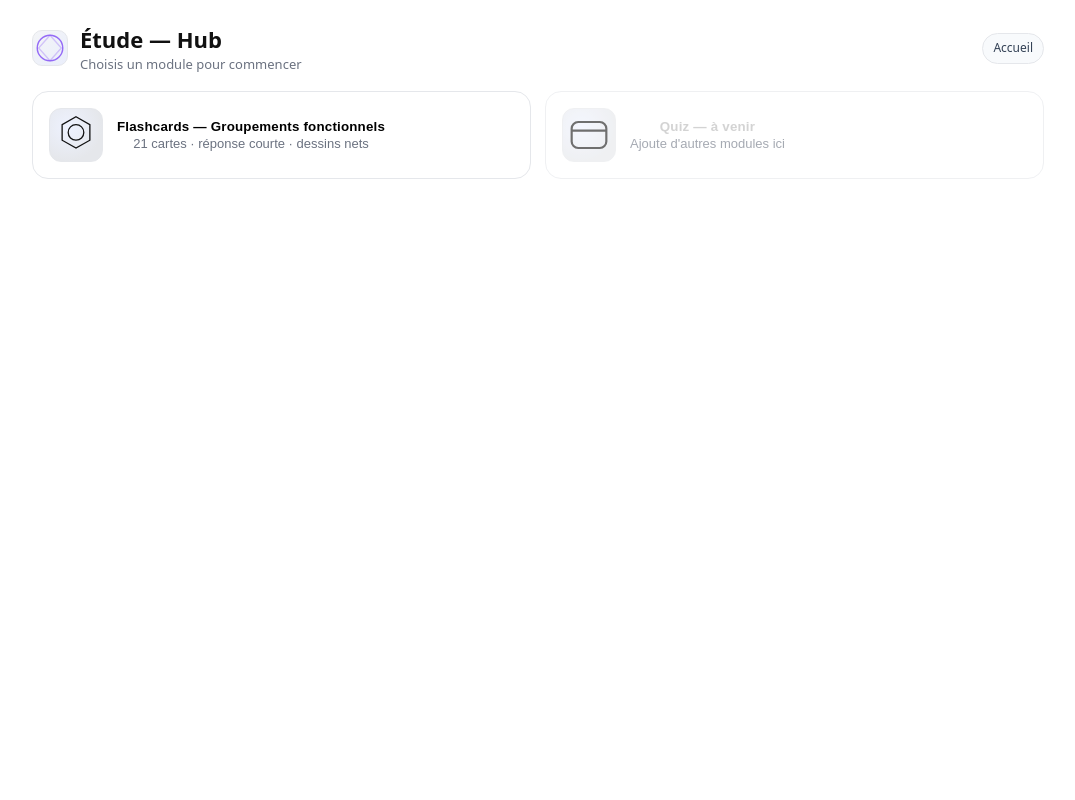
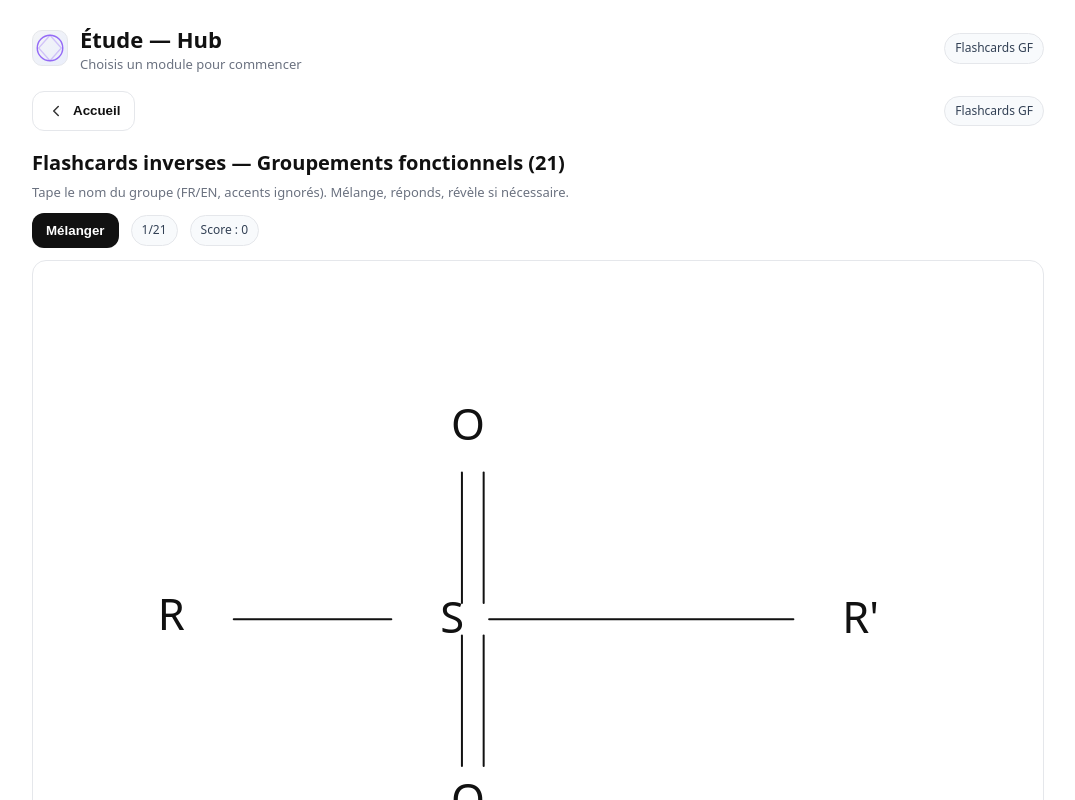
Before and after one commit to antoinefaubertschwab/studying-with-schwab, a plain HTML site: page index.html in a window 1280 px wide. Both pictures are taken after a click on the button 383 px from the left and 134 px from the top of the page. Shown: the top 800 px of the page, without its empty margins (102-1177 px from the left). Drawn offline with Linux system fonts and the light colour scheme.

Commit message:
Update index.html

```diff
--- a/index.html
+++ b/index.html
@@ -9,6 +9,7 @@
     *{box-sizing:border-box}
     html,body{height:100%}
     body{margin:0;background:var(--bg);color:var(--ink);font:16px/1.4 ui-sans-serif,system-ui,-apple-system,Segoe UI,Roboto,Helvetica,Arial,"Apple Color Emoji","Segoe UI Emoji"}
+    [hidden]{display:none !important}
     .shell{max-width:1060px;margin:0 auto;padding:24px}
     .top{display:flex;align-items:center;justify-content:space-between;gap:12px;margin-bottom:18px}
     .brand{display:flex;align-items:center;gap:12px}
@@ -16,8 +17,6 @@
     .logo svg{opacity:.9}
     h1{font-size:22px;margin:0}
     .sub{color:var(--muted);font-size:13px;margin:0}
-
-    /* Home grid */
     .apps{display:grid;grid-template-columns:repeat(auto-fit,minmax(240px,1fr));gap:14px;margin-top:10px}
     .app{background:var(--card);border:1px solid var(--border);border-radius:16px;padding:16px;display:flex;gap:14px;align-items:center;cursor:pointer;transition:.2s transform,.2s border-color,.2s box-shadow}
     .app:hover{transform:translateY(-2px);border-color:#d1d5db;box-shadow:0 6px 24px rgba(17,24,39,.08)}
@@ -27,12 +26,6 @@
     .app .meta .title{font-weight:700;letter-spacing:.2px}
     .app .meta .desc{color:var(--muted);font-size:13px;margin-top:2px}
     .pill{display:inline-flex;align-items:center;gap:8px;background:#f8fafc;border:1px solid var(--border);padding:6px 10px;border-radius:999px;color:#334155;font-size:12px}
-
-    /* Views */
-    .view{display:none}
-    .view.show{display:block}
-
-    /* Quiz inner UI */
     .row{display:flex;align-items:center;gap:12px;margin:12px 0}
     .btn{background:#111;color:#fff;border:0;border-radius:12px;padding:10px 14px;font-weight:600;cursor:pointer}
     .btn:active{transform:translateY(1px)}
@@ -73,9 +66,9 @@
       <div class="pill" id="breadcrumbs">Accueil</div>
     </div>
 
-    <section id="home" class="view show">
+    <section id="home">
       <div class="apps">
-        <button class="app" id="open-gf">
+        <button class="app" id="open-gf" type="button">
           <div class="icon">
             <svg width="36" height="36" viewBox="0 0 120 120" xmlns="http://www.w3.org/2000/svg">
               <polygon points="60,18 92,36 92,72 60,90 28,72 28,36" fill="none" stroke="#111" stroke-width="3"/>
@@ -87,7 +80,7 @@
             <div class="desc">21 cartes · réponse courte · dessins nets</div>
           </div>
         </button>
-        <button class="app" disabled style="opacity:.6;cursor:not-allowed">
+        <button class="app" type="button" disabled style="opacity:.6;cursor:not-allowed">
           <div class="icon">
             <svg width="36" height="36" viewBox="0 0 24 24" xmlns="http://www.w3.org/2000/svg">
               <rect x="4" y="6" width="16" height="12" rx="3" stroke="#111" fill="none"/>
@@ -102,9 +95,9 @@
       </div>
     </section>
 
-    <section id="gf" class="view">
+    <section id="gf" hidden>
       <div class="bar">
-        <button class="btn ghost back" id="back-home" aria-label="Retour à l'accueil">
+        <button class="btn ghost back" id="back-home" type="button" aria-label="Retour à l'accueil">
           <svg width="18" height="18" viewBox="0 0 24 24" fill="none" xmlns="http://www.w3.org/2000/svg"><path d="M15 6 L9 12 L15 18" stroke="#111" stroke-width="2" stroke-linecap="round" stroke-linejoin="round"/></svg>
           Accueil
         </button>
@@ -115,7 +108,7 @@
       <p class="sub" style="margin-bottom:12px">Tape le nom du groupe (FR/EN, accents ignorés). Mélange, réponds, révèle si nécessaire.</p>
 
       <div class="row">
-        <button class="btn" id="shuffle">Mélanger</button>
+        <button class="btn" id="shuffle" type="button">Mélanger</button>
         <span class="pill" id="prog"></span>
         <span class="pill" id="score"></span>
       </div>
@@ -125,9 +118,9 @@
       <div class="row grid">
         <input type="text" id="input" placeholder="Ex. alcool, cétone, nitrile…" />
         <div style="display:flex;gap:10px">
-          <button class="btn" id="check">Vérifier</button>
-          <button class="btn alt" id="reveal">Révéler</button>
-          <button class="btn" id="next">Suivant</button>
+          <button class="btn" id="check" type="button">Vérifier</button>
+          <button class="btn alt" id="reveal" type="button">Révéler</button>
+          <button class="btn" id="next" type="button">Suivant</button>
         </div>
       </div>
 
@@ -137,18 +130,18 @@
   </div>
 
   <script>
-    // === Utils ===
+    (function(){
       const norm = (s) => {
         let t = s.toLowerCase().normalize('NFD');
         let out = '';
         for (let i = 0; i < t.length; i++) {
           const code = t.charCodeAt(i);
-        if (code >= 0x0300 && code <= 0x036F) continue; // supprime diacritiques
+          if (code >= 0x0300 && code <= 0x036F) continue;
           out += t[i];
         }
-      out = out.replaceAll('’','').replaceAll("'",'').replaceAll('-', ' ');
-      while (out.indexOf('  ') !== -1) out = out.replace('  ', ' ');
-      return out.trim();
+        out = out.replace(/’/g,'').replace(/'/g,'').replace(/-/g,' ');
+        out = out.replace(/\s+/g,' ').trim();
+        return out;
       };
 
       const shorten = (x1,y1,x2,y2,sh=6)=>{const dx=x2-x1,dy=y2-y1;const L=Math.hypot(dx,dy)||1;const ux=dx/L,uy=dy/L;return [x1+ux*sh,y1+uy*sh,x2-ux*sh,y2-uy*sh];};
@@ -161,7 +154,6 @@
       const S = (w=360,h=180)=>`<svg viewBox="0 0 ${w} ${h}" xmlns="http://www.w3.org/2000/svg">`;
       const E = `</svg>`;
 
-    // === Cartes ===
       const G = [
         {k:'alcool', l:'Alcool', a:['alcool','alcohol'], d:()=> S()+ txt(60,95,'R')+ line(80,90,150,90)+ txt(162,95,'O')+ line(172,90,235,90)+ txt(245,95,'H')+E},
         {k:'phenol', l:'Phénol', a:['phénol','phenol'], d:()=> S()+ benzene()+ line(200,90,250,90)+ txt(262,95,'OH')+E},
@@ -172,12 +164,12 @@
         {k:'ester', l:'Ester', a:['ester'], d:()=> S(400,200)+ txt(40,105,'R')+ line(62,100,130,100)+ dbl(132,100,210,100,4)+ txt(222,105,'O')+ line(132,100,132,150)+ txt(122,164,'O')+ line(140,160,300,160)+ txt(312,165,"R'")+E},
         {k:'amide', l:'Amide', a:['amide'], d:()=> S(400,200)+ txt(40,105,'R')+ line(62,100,130,100)+ dbl(132,100,210,100,4)+ txt(222,105,'O')+ line(132,100,132,150)+ txt(118,164,'NH')+ line(148,160,250,160)+ txt(262,165,"R'")+E},
         {k:'anhydride', l:"Anhydride d'acide", a:['anhydride',"anhydride d'acide",'acid anhydride'], d:()=> S(460,220)+ txt(40,120,'R')+ line(64,116,132,116)+ dbl(134,116,212,116,4)+ txt(224,121,'O')+ line(134,116,134,176)+ txt(122,190,'O')+ line(142,184,300,184)+ dbl(304,184,382,184,4)+ txt(394,189,'O')+ line(304,184,304,122)+ txt(292,116,"R'")+E},
-      {k:'acylhalide', l:"Halogénure d'acyle", a:["halogénure d'acyle",'acyl halide','acyl chloride','chlorure d\'acyle'], d:()=> S()+ txt(40,95,'R')+ line(62,90,130,90)+ dbl(132,90,210,90,4)+ txt(222,95,'O')+ line(132,90,132,138)+ txt(124,152,'X')+E},
+        {k:'acylhalide', l:"Halogénure d'acyle", a:["halogénure d'acyle",'acyl halide','acyl chloride',"chlorure d'acyle"], d:()=> S()+ txt(40,95,'R')+ line(62,90,130,90)+ dbl(132,90,210,90,4)+ txt(222,95,'O')+ line(132,90,132,138)+ txt(124,152,'X')+E},
         {k:'amine', l:'Amine', a:['amine','amino'], d:()=> S()+ txt(55,95,'R')+ line(76,90,145,90)+ txt(157,95,'N')+ line(167,90,245,90)+ txt(257,95,"R'")+E},
         {k:'nitrile', l:'Nitrile', a:['nitrile','cyano'], d:()=> S()+ txt(55,95,'R')+ line(76,90,145,90)+ tri(148,90,250,90,3)+ txt(262,95,'N')+E},
         {k:'haloalkane', l:'Halogénoalcane', a:["halogénoalcane","halogénure d'alkyle",'alkyl halide','haloalcane','halogene'], d:()=> S()+ txt(55,95,'R')+ line(76,90,170,90)+ txt(184,95,'X')+ txt(204,114,'(F/Cl/Br/I)',12)+E},
         {k:'nitro', l:'Nitro', a:['nitro','groupe nitro'], d:()=> S(380,200)+ txt(45,105,'R')+ line(66,100,140,100)+ txt(154,105,'N⁺')+ dbl(168,100,238,70,4)+ line(168,100,238,130)+ txt(246,74,'O')+ txt(246,134,'O⁻')+E},
-      {k:'thiol', l:'Thiol', a:['thiol','mercaptan'], d:=> S()+ txt(55,95,'R')+ line(76,90,145,90)+ txt(158,95,'S')+ line(168,90,235,90)+ txt(245,95,'H')+E},
+        {k:'thiol', l:'Thiol', a:['thiol','mercaptan'], d:()=> S()+ txt(55,95,'R')+ line(76,90,145,90)+ txt(158,95,'S')+ line(168,90,235,90)+ txt(245,95,'H')+E},
         {k:'sulfide', l:'Sulfure (thioéther)', a:['sulfure','thioether','thioéther'], d:()=> S()+ txt(55,95,'R')+ line(76,90,145,90)+ txt(158,95,'S')+ line(168,90,245,90)+ txt(257,95,"R'")+E},
         {k:'sulfoxide', l:'Sulfoxyde', a:['sulfoxyde','sulfoxide'], d:()=> S(360,200)+ txt(40,120,'R')+ line(62,116,132,116)+ txt(144,121,'S')+ dbl(156,116,156,56,4)+ txt(148,50,'O')+ line(156,116,280,116)+ txt(292,121,"R'")+E},
         {k:'sulfone', l:'Sulfone', a:['sulfone','sulfonyl'], d:()=> S(360,220)+ txt(40,130,'R')+ line(62,126,132,126)+ txt(144,131,'S')+ dbl(156,126,156,66,4)+ txt(148,60,'O')+ dbl(156,126,156,186,4)+ txt(148,198,'O')+ line(156,126,280,126)+ txt(292,131,"R'")+E},
@@ -186,7 +178,6 @@
         {k:'aromatic', l:'Aromatique (arène)', a:['aromatique','arène','arene','benzene','benzène'], d:()=> S()+ benzene()+E},
       ];
 
-    // === Quiz logic ===
       let order = [...G.keys()];
       const shuffleArr = (arr)=>{for(let i=arr.length-1;i>0;i--){const j=Math.floor(Math.random()*(i+1));[arr[i],arr[j]]=[arr[j],arr[i]]}return arr};
       order = shuffleArr(order);
@@ -198,22 +189,22 @@
       const checkAns = ()=>{const g = G[order[idx]];const a = norm($('input').value);const ok = [g.l, ...g.a].map(norm).some(x=>x===a);$('msg').className = 'msg ' + (ok? 'ok':'bad');$('msg').textContent = ok ? 'Correct.' : 'Incorrect.';if(ok) score++; else $('accepted').innerHTML = `<span class="hint">Réponse attendue : <span class="answer">${g.l}</span>. Synonymes : ${g.a.join(', ')}</span>`;};
       const reveal = ()=>{const g = G[order[idx]];$('msg').className = 'msg bad';$('msg').textContent = 'Révélé.';$('accepted').innerHTML = `<span class="hint">Réponse attendue : <span class="answer">${g.l}</span>. Synonymes : ${g.a.join(', ')}</span>`;};
 
-    // === Buttons ===
-    document.getElementById('check').addEventListener('click', checkAns);
-    document.getElementById('reveal').addEventListener('click', reveal);
-    document.getElementById('next').addEventListener('click', ()=>{ idx = (idx+1) % G.length; render(); });
-    document.getElementById('shuffle').addEventListener('click', ()=>{ order = shuffleArr([...G.keys()]); idx = 0; score = 0; render(); });
-    document.getElementById('input').addEventListener('keydown', (e)=>{ if(e.key==='Enter'){ checkAns(); }});
+      $('check').addEventListener('click', checkAns);
+      $('reveal').addEventListener('click', reveal);
+      $('next').addEventListener('click', ()=>{ idx = (idx+1) % G.length; render(); });
+      $('shuffle').addEventListener('click', ()=>{ order = shuffleArr([...G.keys()]); idx = 0; score = 0; render(); });
+      $('input').addEventListener('keydown', (e)=>{ if(e.key==='Enter'){ checkAns(); }});
 
-    // === View switching Home <-> Module ===
-    const home = document.getElementById('home');
-    const gf = document.getElementById('gf');
-    const crumbs = document.getElementById('breadcrumbs');
-    document.getElementById('open-gf').addEventListener('click', ()=>{home.classList.remove('show'); gf.classList.add('show'); crumbs.textContent='Flashcards GF';});
-    document.getElementById('back-home').addEventListener('click', ()=>{gf.classList.remove('show'); home.classList.add('show'); crumbs.textContent='Accueil';});
+      const home = $('home');
+      const gf = $('gf');
+      const crumbs = $('breadcrumbs');
 
-    // init first card
+      // robust toggle using [hidden]
+      $('open-gf').addEventListener('click', ()=>{ home.hidden = true; gf.hidden = false; crumbs.textContent='Flashcards GF'; });
+      $('back-home').addEventListener('click', ()=>{ gf.hidden = true; home.hidden = false; crumbs.textContent='Accueil'; });
+
       render();
+    })();
   </script>
 </body>
 </html>
```
Lines whose indentation alone changed are shown as unchanged.
